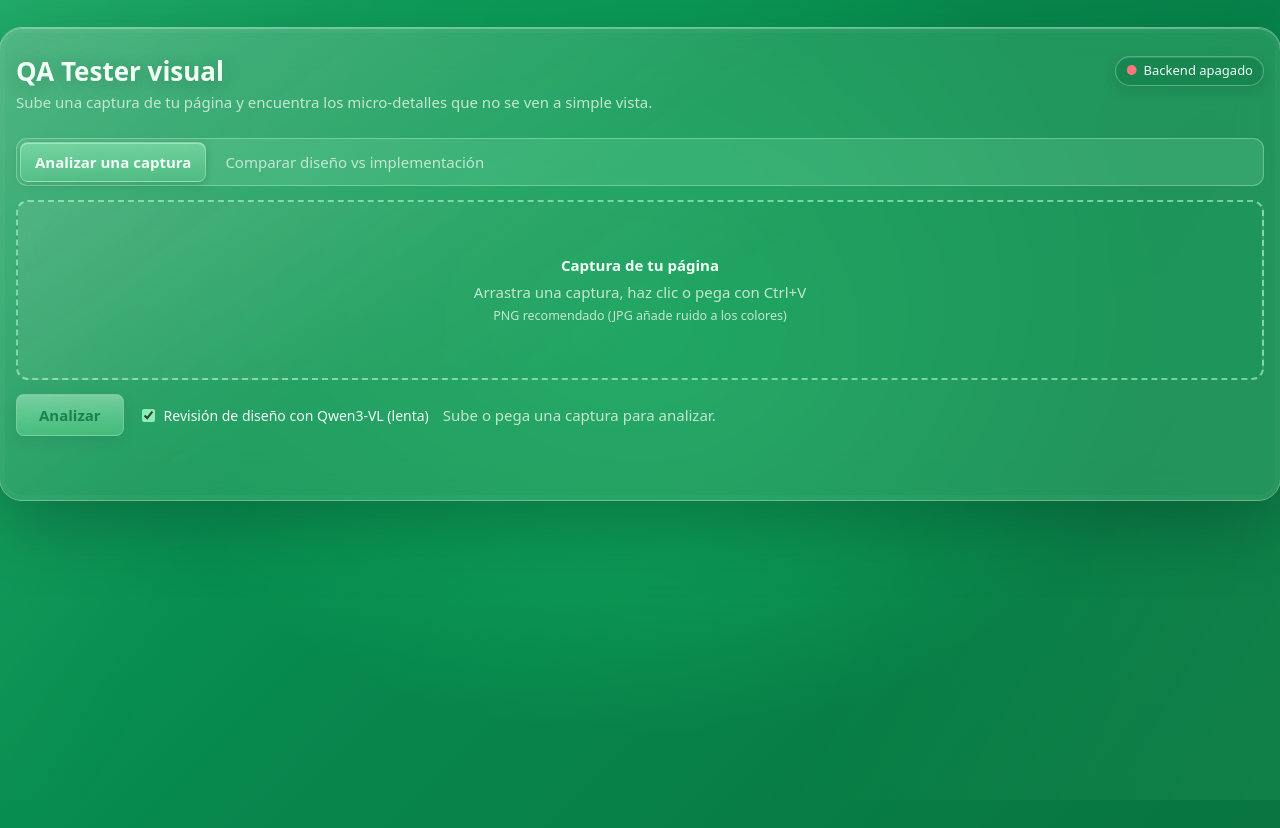
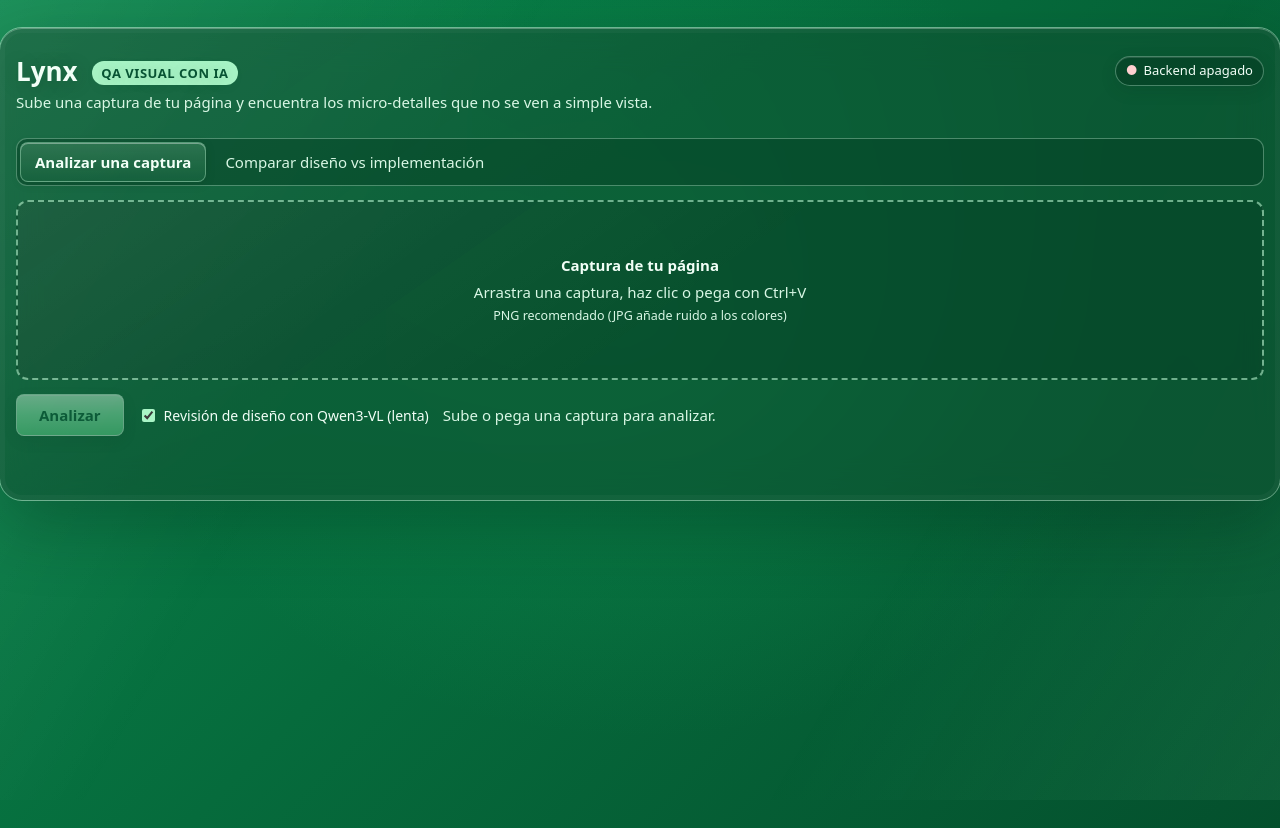
Before and after one commit to isaac2466/QA-tester, a React (Vite) app in the folder frontend/: page / in a window 1280 px wide. Built offline with nearby package versions, Linux system fonts and the light colour scheme; no server answers.

Commit message:
Renombrar a Lynx y ajustar colores para legibilidad

```diff
--- a/frontend/index.html
+++ b/frontend/index.html
@@ -3,7 +3,7 @@
   <head>
     <meta charset="UTF-8" />
     <meta name="viewport" content="width=device-width, initial-scale=1.0" />
-    <title>QA Tester visual</title>
+    <title>Lynx · QA visual con IA</title>
   </head>
   <body>
     <div id="root"></div>
--- a/frontend/src/App.jsx
+++ b/frontend/src/App.jsx
@@ -125,7 +125,7 @@ export default function App() {
     <div className="app">
       <header className="top">
         <div>
-          <h1>QA Tester visual</h1>
+          <h1>Lynx <span className="brand-tag">QA visual con IA</span></h1>
           <p className="muted">Sube una captura de tu página y encuentra los micro-detalles que no se ven a simple vista.</p>
         </div>
         <div className="status-group">
--- a/frontend/src/styles.css
+++ b/frontend/src/styles.css
@@ -4,13 +4,13 @@
   --surface-strong: rgb(12 119 70 / 64%);
   --border: rgb(205 255 224 / 34%);
   --text: #f2fff7;
-  --muted: #c3e8d1;
-  --accent: #8af0b2;
+  --muted: #d9f7e5;
+  --accent: #a8f5c6;
   --accent-text: #075333;
-  --alta: #ff7779;
-  --media: #ffd166;
-  --baja: #7dd3fc;
-  --good: #69f0a2;
+  --alta: #ffd0d0;
+  --media: #ffe08f;
+  --baja: #a6e3fd;
+  --good: #8ff5b8;
   color-scheme: dark;
 }
 
@@ -19,8 +19,8 @@ body {
   margin: 0;
   min-height: 100vh;
   background:
-    radial-gradient(ellipse at 50% 40%, rgb(22 191 105 / 74%) 0%, transparent 58%),
-    linear-gradient(135deg, #0ba45b 0%, #07884d 48%, #08743f 100%);
+    radial-gradient(ellipse at 50% 40%, rgb(22 191 105 / 25%) 0%, transparent 58%),
+    linear-gradient(135deg, #08874c 0%, #066b3c 48%, #04502d 100%);
   color: var(--text);
   font: 15px/1.5 system-ui, -apple-system, "Segoe UI", Roboto, sans-serif;
 }
@@ -43,7 +43,7 @@ code { font: 12px ui-monospace, Consolas, monospace; }
   max-width: 1280px;
   margin: 28px auto 0;
   padding: 28px 16px 64px;
-  background: linear-gradient(145deg, rgb(230 255 239 / 25%), rgb(175 255 207 / 10%) 42%), rgb(28 145 87 / 48%);
+  background: linear-gradient(145deg, rgb(230 255 239 / 8%), rgb(175 255 207 / 3%) 42%), rgb(6 72 41 / 62%);
   outline: 1px solid rgb(220 255 232 / 48%);
   border-radius: 22px;
   box-shadow: 0 24px 70px rgb(0 34 20 / 30%), inset 0 1px rgb(255 255 255 / 28%), inset 0 0 0 5px rgb(255 255 255 / 3%);
@@ -54,20 +54,20 @@ code { font: 12px ui-monospace, Consolas, monospace; }
 .top h1 { text-shadow: 0 2px 18px rgb(0 42 23 / 25%); }
 
 .status-group { display: flex; gap: 6px; flex-wrap: wrap; }
-.status { font-size: 13px; padding: 4px 10px; border-radius: 999px; border: 1px solid var(--border); background: rgb(9 112 63 / 38%); box-shadow: inset 0 1px rgb(255 255 255 / 13%), 0 5px 16px rgb(0 37 21 / 13%); }
+.status { font-size: 13px; padding: 4px 10px; border-radius: 999px; border: 1px solid var(--border); background: rgb(4 58 33 / 55%); box-shadow: inset 0 1px rgb(255 255 255 / 13%), 0 5px 16px rgb(0 37 21 / 13%); }
 .status::before { content: "●"; margin-right: 6px; }
 .status.ok::before { color: var(--good); text-shadow: 0 0 10px var(--good); }
 .status.partial::before { color: var(--media); }
 .status.down::before { color: var(--alta); }
 
-.tabs { display: flex; gap: 4px; flex-wrap: wrap; margin-bottom: 14px; padding: 3px; border: 1px solid var(--border); border-radius: 11px; background: rgb(175 255 208 / 14%); }
+.tabs { display: flex; gap: 4px; flex-wrap: wrap; margin-bottom: 14px; padding: 3px; border: 1px solid var(--border); border-radius: 11px; background: rgb(4 58 33 / 40%); }
 .tabs button {
   border: 1px solid transparent; background: transparent; color: var(--muted);
   padding: 8px 14px; border-radius: 8px; cursor: pointer; font: inherit;
   transition: color .2s ease, background-color .2s ease, border-color .2s ease, box-shadow .2s ease;
 }
 .tabs button:hover { color: var(--text); background: rgb(255 255 255 / 7%); }
-.tabs button.active { border-color: rgb(201 255 222 / 36%); color: var(--text); font-weight: 600; background: linear-gradient(180deg, rgb(179 255 207 / 36%), rgb(93 205 138 / 22%)); box-shadow: inset 0 1px rgb(255 255 255 / 36%), 0 2px 10px rgb(0 49 26 / 20%); }
+.tabs button.active { border-color: rgb(201 255 222 / 36%); color: var(--text); font-weight: 600; background: linear-gradient(180deg, rgb(179 255 207 / 18%), rgb(93 205 138 / 10%)); box-shadow: inset 0 1px rgb(255 255 255 / 36%), 0 2px 10px rgb(0 49 26 / 20%); }
 .tabs.small { background: transparent; border: 0; padding: 0; }
 .tabs.small button { padding: 4px 10px; font-size: 13px; }
 
@@ -75,7 +75,7 @@ code { font: 12px ui-monospace, Consolas, monospace; }
 .inputs.compare { grid-template-columns: repeat(auto-fit, minmax(260px, 1fr)); }
 
 .dropzone {
-  border: 2px dashed rgb(194 255 218 / 56%); border-radius: 12px; background: linear-gradient(145deg, rgb(255 255 255 / 13%), transparent 55%), rgb(22 151 85 / 24%);
+  border: 2px dashed rgb(194 255 218 / 56%); border-radius: 12px; background: linear-gradient(145deg, rgb(255 255 255 / 6%), transparent 55%), rgb(4 58 33 / 40%);
   min-height: 180px; display: grid; place-items: center; cursor: pointer; padding: 12px;
   text-align: center; transition: border-color .2s ease, background-color .2s ease, box-shadow .2s ease, transform .2s ease;
 }
@@ -87,7 +87,7 @@ code { font: 12px ui-monospace, Consolas, monospace; }
 .file-name { display: block; font-size: 12px; color: var(--muted); margin-top: 6px; }
 
 .actions { display: flex; align-items: center; gap: 14px; flex-wrap: wrap; }
-.howto { background: rgb(12 124 69 / 35%); border: 1px solid var(--border); border-radius: 10px; padding: 12px 16px; margin-bottom: 14px; font-size: 14px; box-shadow: inset 0 1px rgb(255 255 255 / 7%); }
+.howto { background: rgb(4 58 33 / 50%); border: 1px solid var(--border); border-radius: 10px; padding: 12px 16px; margin-bottom: 14px; font-size: 14px; box-shadow: inset 0 1px rgb(255 255 255 / 7%); }
 .howto ol { margin: 6px 0; padding-left: 20px; }
 .howto li { margin: 3px 0; }
 
@@ -128,11 +128,11 @@ code { font: 12px ui-monospace, Consolas, monospace; }
 .highlight { position: absolute; outline: 3px solid var(--accent); box-shadow: 0 0 0 9999px rgb(0 0 0 / .35), 0 0 18px rgb(115 230 163 / 55%); pointer-events: none; transition: all .2s ease; }
 
 .palette { display: flex; flex-wrap: wrap; gap: 8px; margin-top: 10px; }
-.swatch { display: flex; align-items: center; gap: 6px; background: rgb(12 124 69 / 42%); border: 1px solid var(--border); border-radius: 6px; padding: 3px 8px 3px 3px; }
+.swatch { display: flex; align-items: center; gap: 6px; background: rgb(4 58 33 / 55%); border: 1px solid var(--border); border-radius: 6px; padding: 3px 8px 3px 3px; }
 .swatch span { width: 20px; height: 20px; border-radius: 4px; border: 1px solid var(--border); }
 
 .findings { list-style: none; margin: 0; padding: 0; display: grid; gap: 10px; }
-.finding { background: linear-gradient(145deg, rgb(255 255 255 / 9%), transparent 60%), rgb(11 119 67 / 46%); border: 1px solid var(--border); border-left: 4px solid var(--sev); border-radius: 8px; padding: 10px 12px; box-shadow: inset 0 1px rgb(255 255 255 / 6%); animation: content-enter .4s ease both; transition: background-color .2s ease, border-color .2s ease, transform .2s ease, box-shadow .2s ease; }
+.finding { background: linear-gradient(145deg, rgb(255 255 255 / 5%), transparent 60%), rgb(4 58 33 / 50%); border: 1px solid var(--border); border-left: 4px solid var(--sev); border-radius: 8px; padding: 10px 12px; box-shadow: inset 0 1px rgb(255 255 255 / 6%); animation: content-enter .4s ease both; transition: background-color .2s ease, border-color .2s ease, transform .2s ease, box-shadow .2s ease; }
 .finding:nth-child(2) { animation-delay: 45ms; }
 .finding:nth-child(3) { animation-delay: 90ms; }
 .finding:nth-child(4) { animation-delay: 135ms; }
@@ -154,7 +154,7 @@ code { font: 12px ui-monospace, Consolas, monospace; }
 .reason { font-size: 13px; }
 .finding.discarded { opacity: .65; }
 .discard-toggle { margin: 12px 0 10px; }
-.summary { background: linear-gradient(145deg, rgb(255 255 255 / 9%), transparent 60%), rgb(11 119 67 / 46%); border: 1px solid var(--border); border-left: 4px solid var(--accent); border-radius: 8px; padding: 10px 14px; margin-bottom: 16px; box-shadow: inset 0 1px rgb(255 255 255 / 6%); animation: content-enter .4s ease both; }
+.summary { background: linear-gradient(145deg, rgb(255 255 255 / 5%), transparent 60%), rgb(4 58 33 / 50%); border: 1px solid var(--border); border-left: 4px solid var(--accent); border-radius: 8px; padding: 10px 14px; margin-bottom: 16px; box-shadow: inset 0 1px rgb(255 255 255 / 6%); animation: content-enter .4s ease both; }
 .toggle { display: inline-flex; align-items: center; gap: 6px; font-size: 14px; cursor: pointer; }
 .toggle input { accent-color: var(--accent); }
 .sev { margin-left: auto; color: var(--sev); font-weight: 600; text-transform: capitalize; }
@@ -170,3 +170,9 @@ code { font: 12px ui-monospace, Consolas, monospace; }
 @media (prefers-reduced-motion: reduce) {
   *, *::before, *::after { animation-duration: .01ms !important; animation-iteration-count: 1 !important; scroll-behavior: auto !important; transition-duration: .01ms !important; }
 }
+
+.brand-tag {
+  font-size: 13px; font-weight: 600; letter-spacing: .04em; text-transform: uppercase;
+  vertical-align: middle; margin-left: 8px; padding: 3px 9px; border-radius: 999px;
+  color: var(--accent-text); background: var(--accent);
+}
```
Also changed, not shown: 2 other files (tests, documents, lock files or other folders).
